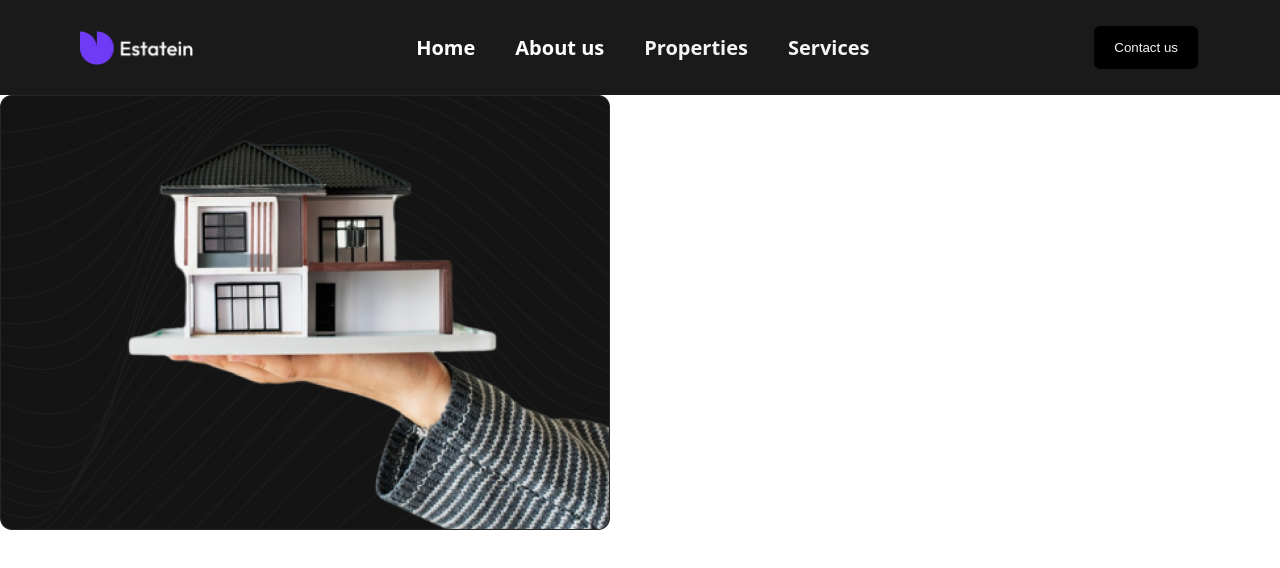
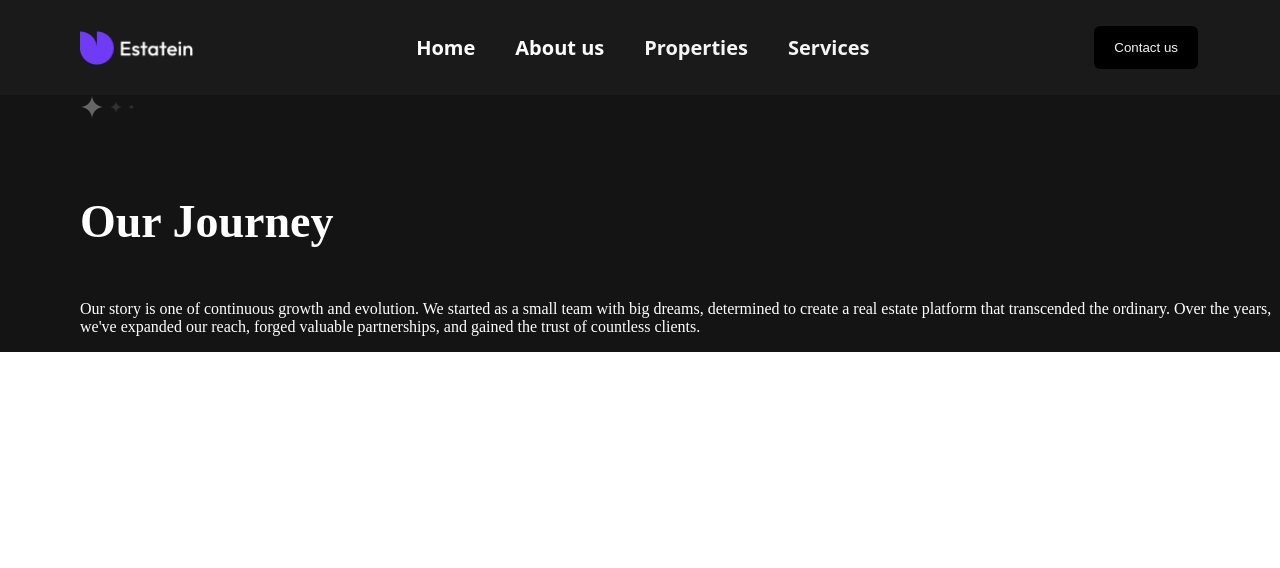
Before and after one commit to DeVTeJ10/Home-ly, a React (Vite) app: page /about-us in a window 1280 px wide. Shown: the top 568 px of the page. Built offline with nearby package versions, Linux system fonts and the light colour scheme.

Commit message:
about us-Journey

```diff
--- a/src/pages/aboutUs/aboutUs.css
+++ b/src/pages/aboutUs/aboutUs.css
@@ -0,0 +1,15 @@
+.s{
+    display: flex;
+    align-items: center;
+    gap: 5px;
+}
+
+.checking{
+    background-color: #141414;
+    color: white;
+    display: flex;
+    flex-direction: column;
+    gap: 5px;
+    padding-left: 80px;
+
+}
--- a/src/pages/aboutUs/aboutUsPage.jsx
+++ b/src/pages/aboutUs/aboutUsPage.jsx
@@ -1,6 +1,7 @@
 import React from 'react'
 import HeaderComponent from '../../components/Header/index'
 import { Link, Route, Routes } from "react-router-dom";
+import "./aboutUs.css";
 
 
 
@@ -8,8 +9,23 @@ const aboutUs = () => {
   return (
     <div>
       <HeaderComponent />
-        <img src="./src/images/householding.png" width={610} height={435} />
-    </div>
+      <div className='checking'>
+      <div className="s">
+            <img src="./src/images/star1.png" width={24} height={24} />
+            <img src="./src/images/star2.png" width={14.4} height={14.4} />
+            <img src="./src/images/star3.png" width={6.72} height={6.72} />
+        </div>
+            <h1>Our Journey</h1>
+        <div className="">
+            <p className="">
+                Our story is one of continuous growth and evolution. We started as a small team with big dreams,
+                determined to create a real estate platform that transcended the ordinary. Over the years,
+                we've expanded our reach,
+                forged valuable partnerships, and gained the trust of countless clients.
+            </p>
+      </div>
+      </div>
+  </div>
   )
 }
 
--- a/src/pages/home/homePage.jsx
+++ b/src/pages/home/homePage.jsx
@@ -4,6 +4,8 @@ import FooterComponent from "../../components/Footer/indexx"
 import DreamHome from "../../components/DreamHome/index";
 import { Link, Route, Routes } from "react-router-dom";
 import "./homePage.css";
+
+
 
 const homePage = () => {
   return (
```
